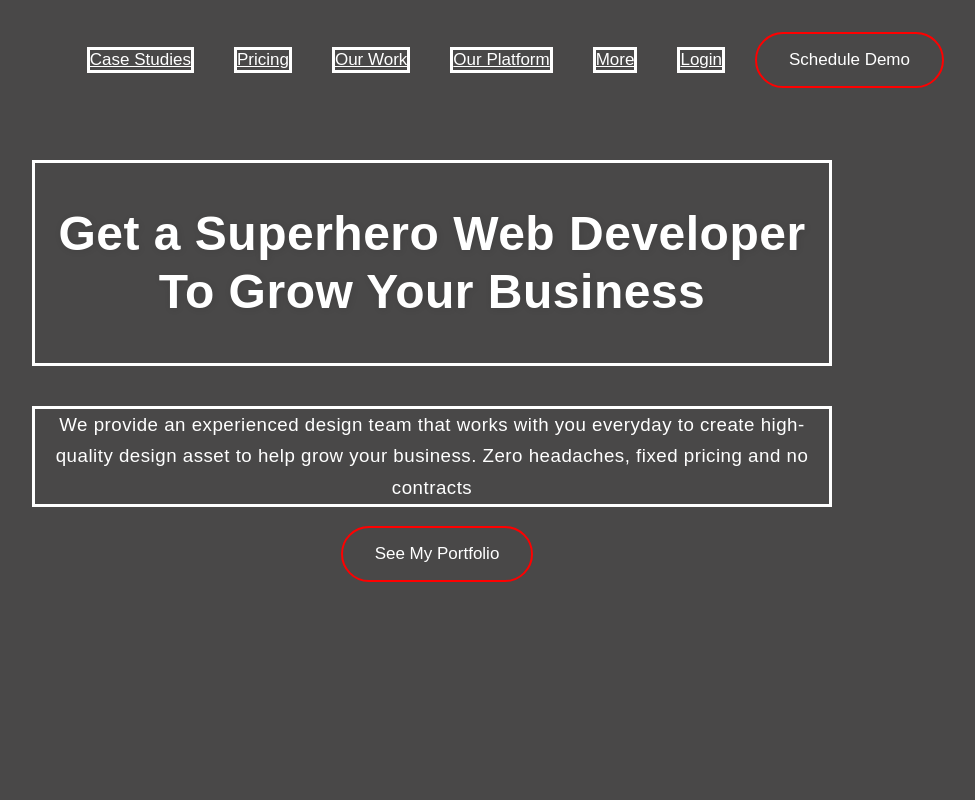
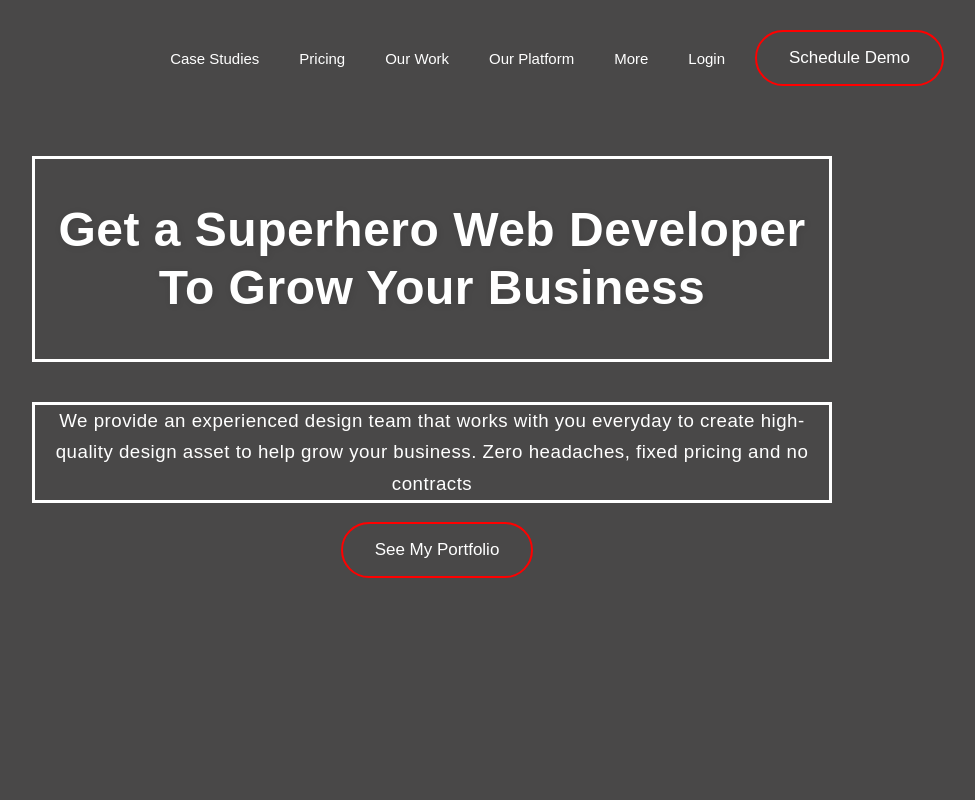
Before and after one commit to stevelaschan/react-landing-page, a React (Create React App) app: page / in a window 1280 px wide. Shown: the top 800 px of the page, without its empty margins (208-1183 px from the left). Built offline with nearby package versions, Linux system fonts and the light colour scheme.

Commit message:
Add transition to navbar

```diff
--- a/src/App.js
+++ b/src/App.js
@@ -9,22 +9,22 @@ const navBarStyle = css`
   justify-content: flex-end;
   align-items: center;
   padding: 30px 10%;
-  font-size: 17px;
+  font-size: 15px;
   cursor: pointer;
 
   li {
-    border: 3px solid white;
     list-style: none;
     display: inline-block;
     margin-left: 20px;
     margin-right: 20px;
   }
   a {
-    transition: all 0.3s ease-in-out;
+    text-decoration: none;
   }
 
   a:hover {
     transition: all 0.3s ease-in-out;
+    border-bottom: 2px solid;
   }
 `;
 
@@ -67,6 +67,7 @@ const mainHeader = css`
 `;
 
 const contactUsButtons = css`
+  position: sticky;
   border: 2px solid red;
   border-radius: 32px;
   font-size: 17px;
```
